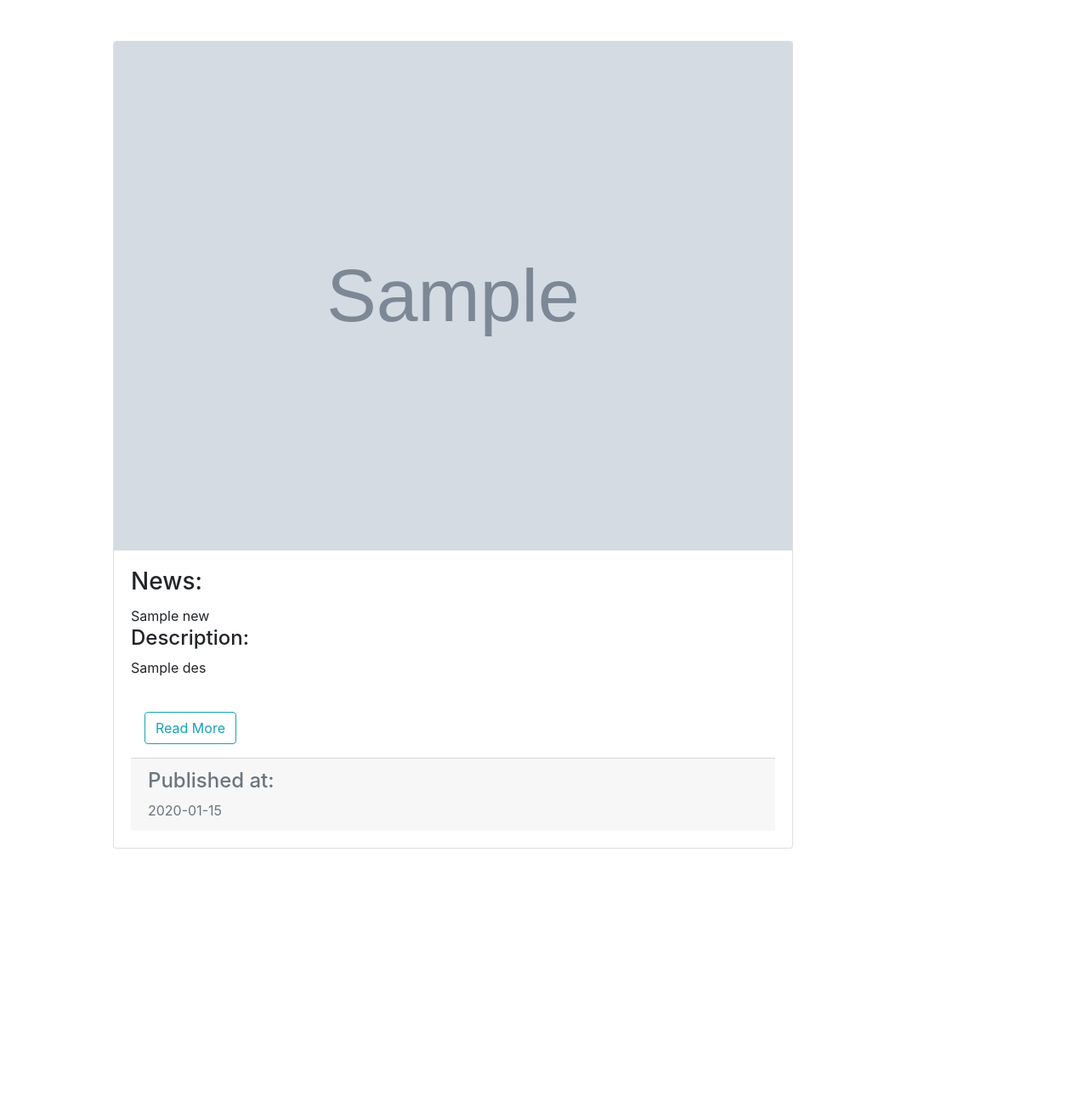
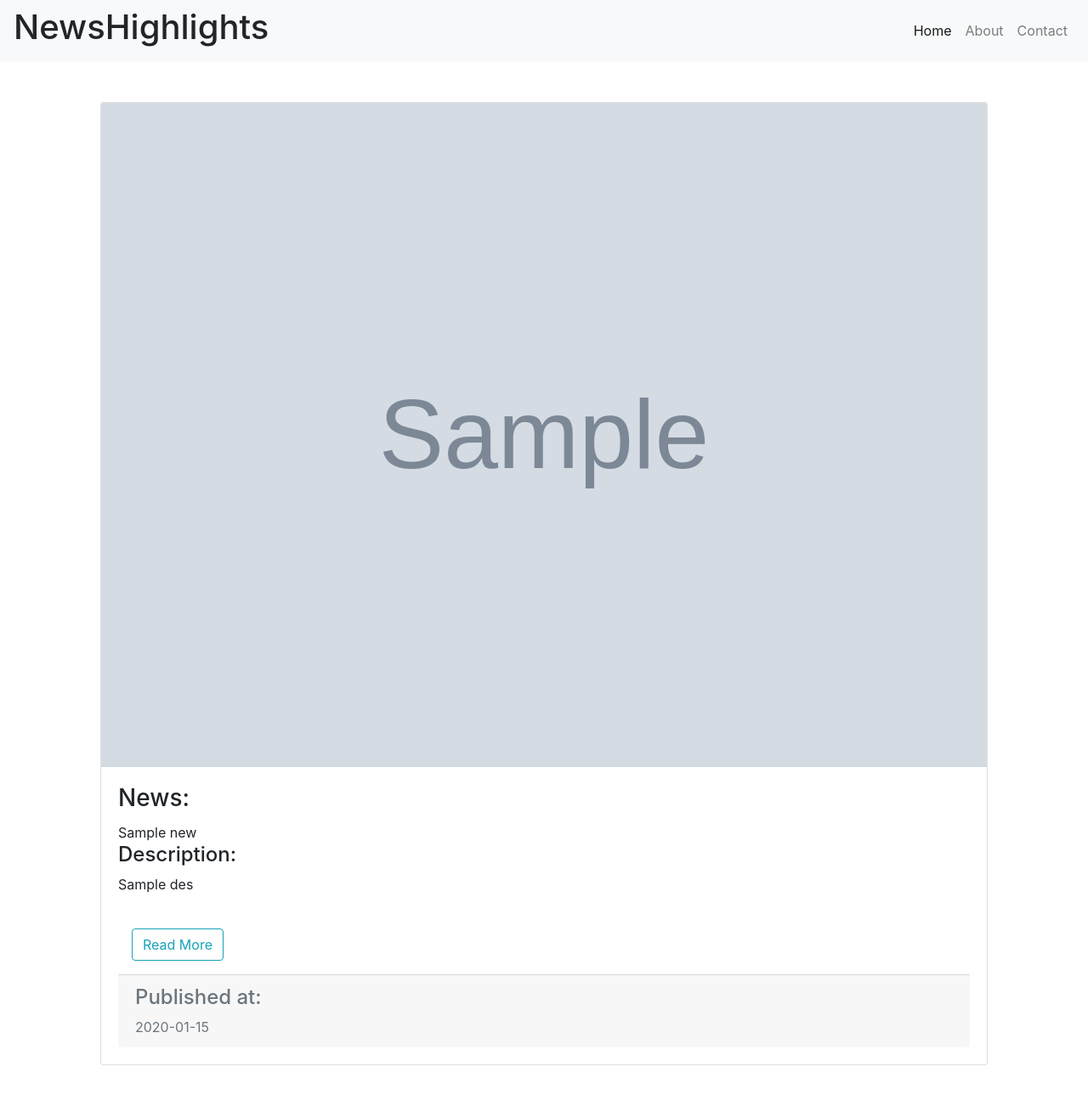
Before and after one commit to SkimaniKings/N-Highlights, a Flask app: template templates/abc.htm in a window 1280 px wide. Shown: the whole page at 85% size. Before the commit the page ends 999 px from the top, so only its background shows below. Run offline with Flask 2, Linux system fonts and the light colour scheme; the template is opened without the code that fills it: most values are stand-ins (such as "Sample title", 1, 10 or a date in 2020); grey boxes marked "Sample" are stand-in pictures; some libraries are stand-ins or nearby versions.

```diff
--- a/templates/abc.htm
+++ b/templates/abc.htm
@@ -1,3 +1,4 @@
+
 <head>
     <meta charset="UTF-8">
     <meta name="viewport" content="width=device-width, initial-scale=1.0">
@@ -6,10 +7,32 @@
         integrity="sha384-ggOyR0iXCbMQv3Xipma34MD+dH/1fQ784/j6cY/iJTQUOhcWr7x9JvoRxT2MZw1T" crossorigin="anonymous">
     <title>News-Highlights</title>
 </head>
+<div class="navigation">
+        <nav class="navbar navbar-expand-lg navbar-light bg-light" id="ddd">
+            <h1 class="heading">News<span>Highlights</span></h1>
+            <button class="navbar-toggler" type="button" data-toggle="collapse" data-target="#navnav">
+                <span class="navbar-toggler-icon"></span>
+            </button>
+            <div class="collapse navbar-collapse" id="navnav">
+                <ul class="navbar-nav ml-auto">
+                    <li class="nav-item active">
+                        <a class="nav-link" href="#">Home<span class="sr-only">(current)</span></a>
+                    </li>
+                    <li class="nav-item">
+                        <a class="nav-link" href="#about">About</a>
+                    </li>
+                    <li class="nav-item">
+                        <a class="nav-link" href="#contacts">Contact</a>
+                    </li>
+                </ul>
+            </div>
+        </nav>
+    </div>
+
 
 {% for new, img, des, pubAt,url in context%}
 <div class="container">
-
+    <div class="card-deck">
         <div class="card m-5" style="width: 800px;">
             <!-- <div class="row">
             <div class="col-md-4"> -->
@@ -31,6 +54,7 @@
             </div> -->
             </div>
         </div>
+    </div>
 
 </div>
 
```
Also changed, not shown: templates/index.htm (+13 -0 lines). Lines whose indentation alone changed are shown as unchanged.
